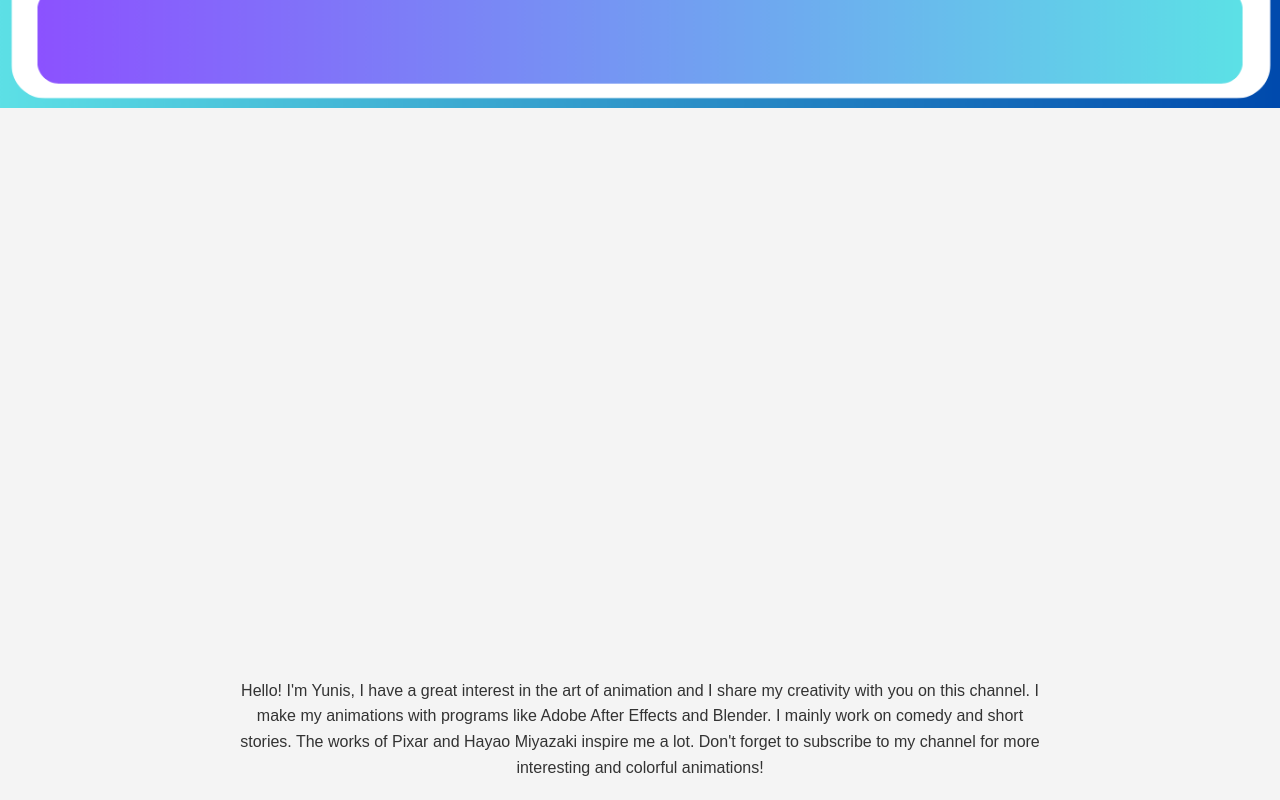
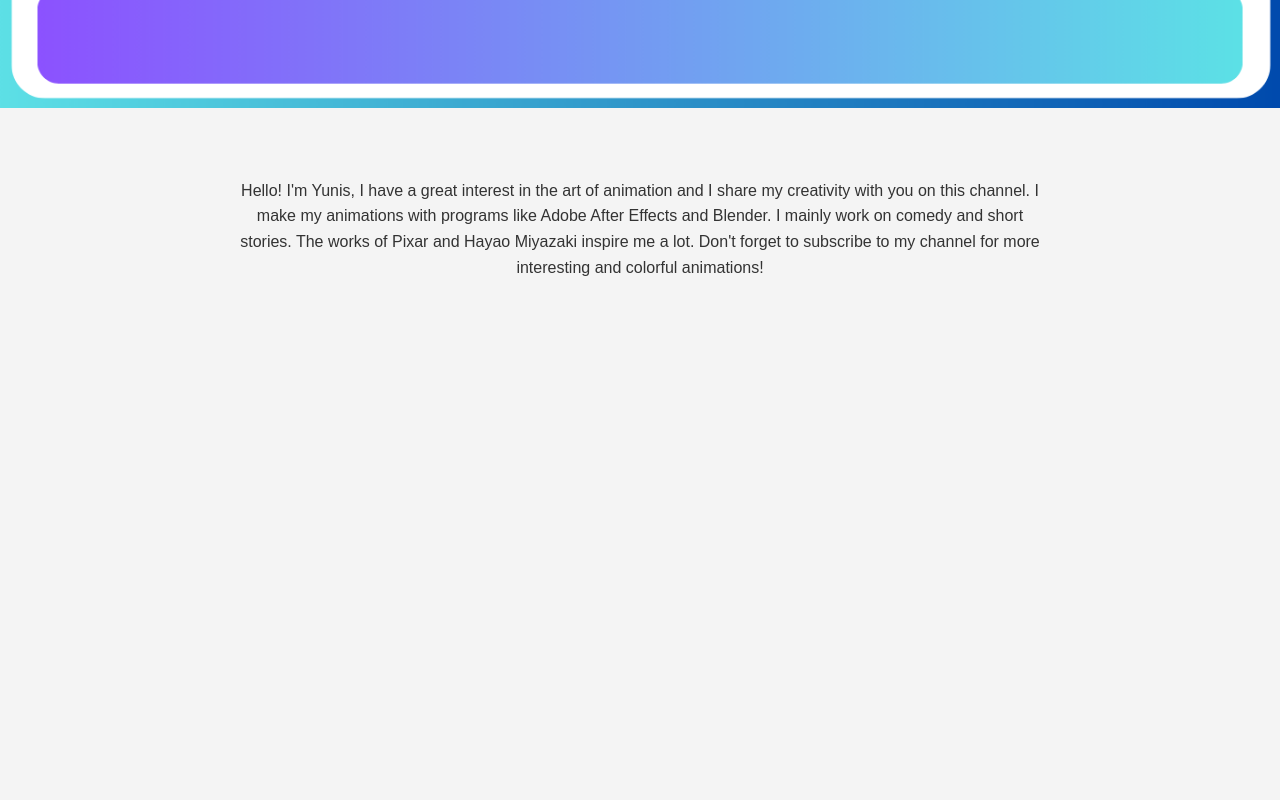
Before and after one commit to 3DmodelshopYunis/Test-Model-1, a plain HTML site: page index.html in a window 1280 px wide. Shown: the part 4330-5130 px from the top of the page. After the commit the page ends 4630 px from the top, so only its background shows below. Drawn offline with Linux system fonts and the light colour scheme.

Commit message:
Update index.html

```diff
--- a/index.html
+++ b/index.html
@@ -168,7 +168,7 @@
 
     /* Footer */
     .footer {
-      margin: 570px auto 0; /* 450px əlavə edilib */
+      margin: 70px auto 0; /* 500px yuxarı çəkildi */
       width: 80%;
       max-width: 800px;
       text-align: center;
```
